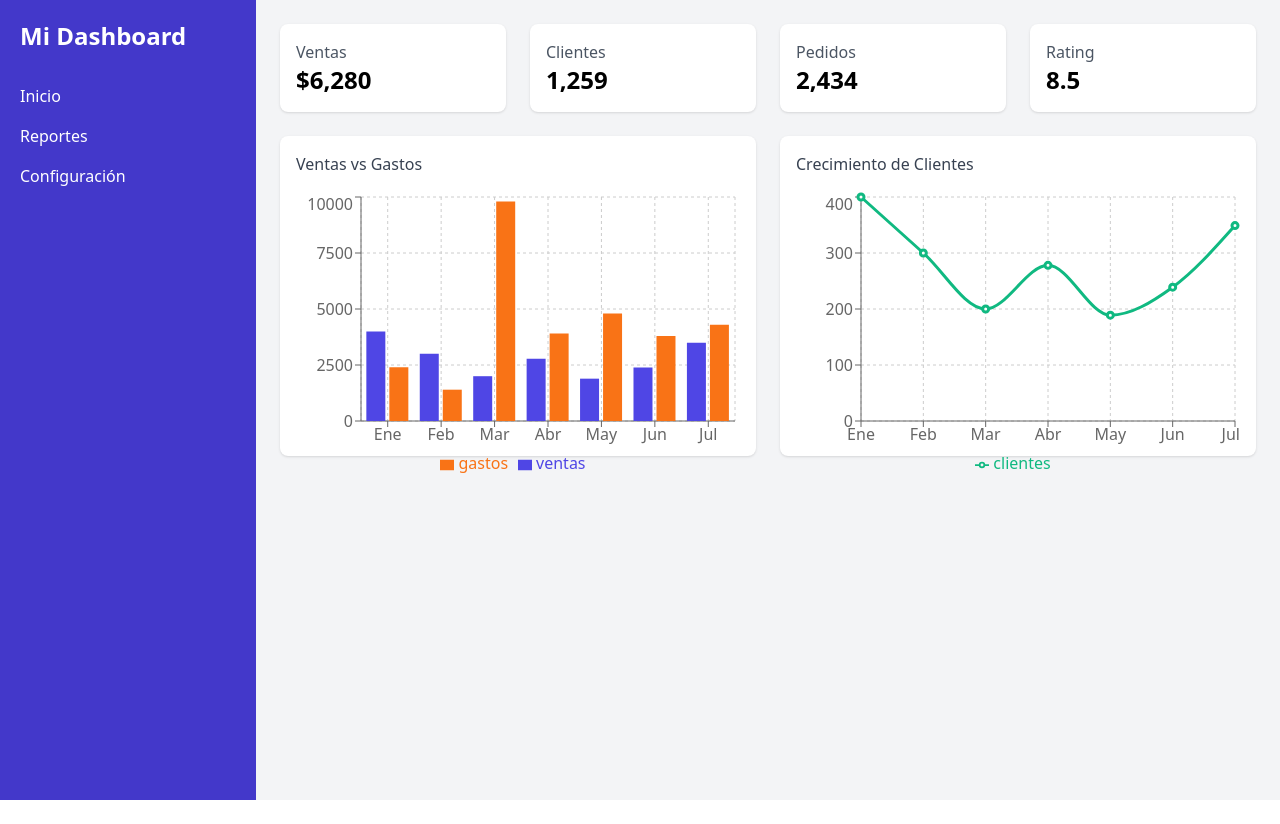
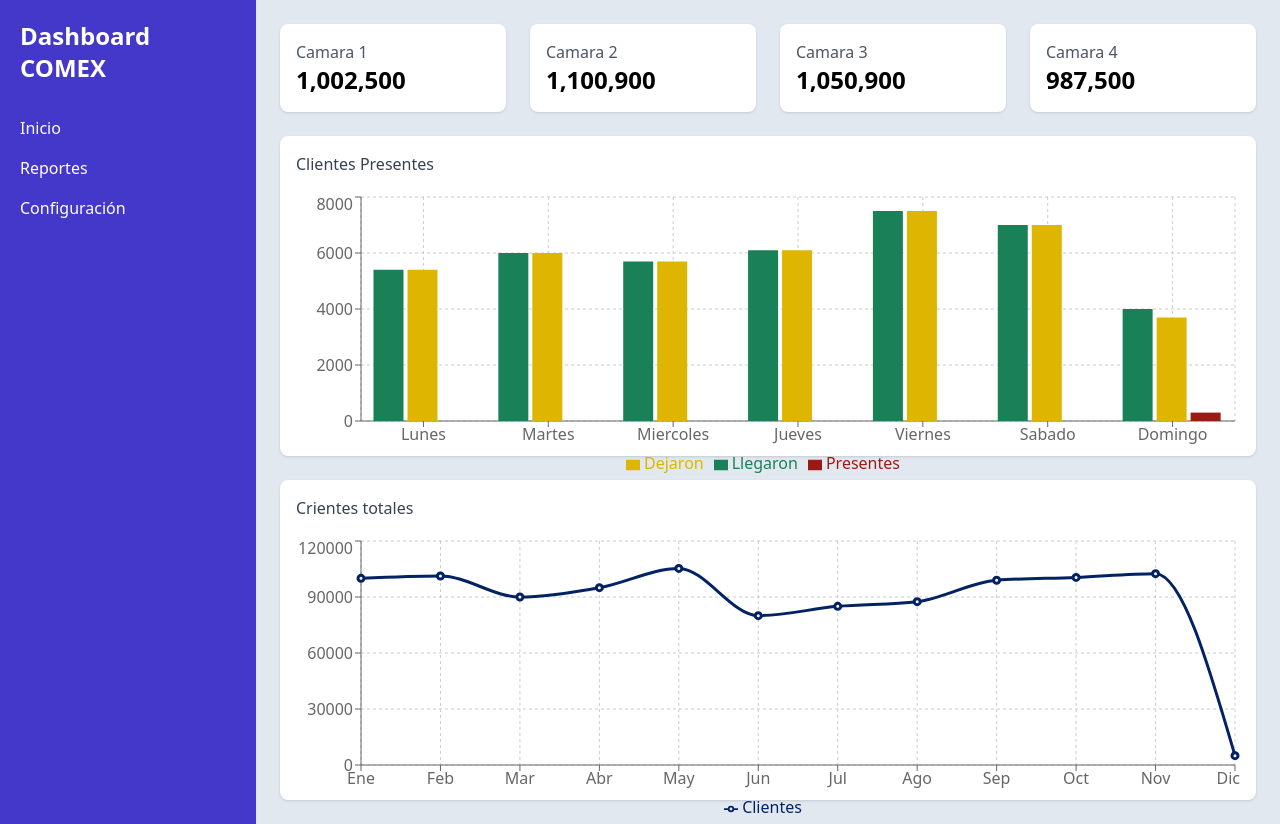
Before and after one commit to Velasco-Tecnosinergia/FrontEnd-Comex, a React (Vite) app in the folder login-app/: page /dashboard in a window 1280 px wide. Before the commit the page ends 800 px from the top, so only its background shows below. Built offline with nearby package versions, Linux system fonts and the light colour scheme.

Commit message:
feat(dashboard): update main layout and widgets

```diff
--- a/login-app/src/components/Dashboard.tsx
+++ b/login-app/src/components/Dashboard.tsx
@@ -2,31 +2,36 @@
 import { BarChart, Bar, XAxis, YAxis, CartesianGrid, Tooltip, Legend, ResponsiveContainer, LineChart, Line } from 'recharts';
 
 const barData = [
-  { name: 'Ene', ventas: 4000, gastos: 2400 },
-  { name: 'Feb', ventas: 3000, gastos: 1398 },
-  { name: 'Mar', ventas: 2000, gastos: 9800 },
-  { name: 'Abr', ventas: 2780, gastos: 3908 },
-  { name: 'May', ventas: 1890, gastos: 4800 },
-  { name: 'Jun', ventas: 2390, gastos: 3800 },
-  { name: 'Jul', ventas: 3490, gastos: 4300 },
+  { name: 'Lunes', Llegaron: 5400, Dejaron: 5400 , Presentes: 0},
+  { name: 'Martes', Llegaron: 6000, Dejaron: 6000 , Presentes: 0},
+  { name: 'Miercoles', Llegaron: 5700, Dejaron: 5700 , Presentes: 0},
+  { name: 'Jueves', Llegaron: 6100, Dejaron: 6100 , Presentes: 0},
+  { name: 'Viernes', Llegaron: 7500, Dejaron: 7500 , Presentes: 0},
+  { name: 'Sabado', Llegaron: 7000, Dejaron: 7000 , Presentes: 0},
+  { name: 'Domingo', Llegaron: 4000, Dejaron: 3700 , Presentes: 300},
 ];
 
 const lineData = [
-  { name: 'Ene', clientes: 400 },
-  { name: 'Feb', clientes: 300 },
-  { name: 'Mar', clientes: 200 },
-  { name: 'Abr', clientes: 278 },
-  { name: 'May', clientes: 189 },
-  { name: 'Jun', clientes: 239 },
-  { name: 'Jul', clientes: 349 },
+  { name: 'Ene', Clientes: 100000 },
+  { name: 'Feb', Clientes: 101250 },
+  { name: 'Mar', Clientes: 90000 },
+  { name: 'Abr', Clientes: 95000 },
+  { name: 'May', Clientes: 105300 },
+  { name: 'Jun', Clientes: 80000 },
+  { name: 'Jul', Clientes: 85000 },
+  { name: 'Ago', Clientes: 87500 },
+  { name: 'Sep', Clientes: 99000 },
+  { name: 'Oct', Clientes: 100500 },
+  { name: 'Nov', Clientes: 102500 },
+  { name: 'Dic', Clientes: 5000 },
 ];
 
 export default function Dashboard() {
   return (
-    <div className="flex min-h-screen bg-gray-100">
+    <div className="flex min-h-screen bg-slate-200">
       {/* Sidebar */}
       <aside className="w-64 bg-indigo-700 text-white p-5">
-        <h2 className="text-2xl font-bold mb-8">Mi Dashboard</h2>
+        <h2 className="text-2xl font-bold mb-8">Dashboard COMEX</h2>
         <nav className="space-y-4">
           <a href="#" className="block hover:text-indigo-200">Inicio</a>
           <a href="#" className="block hover:text-indigo-200">Reportes</a>
@@ -39,42 +44,43 @@ export default function Dashboard() {
         {/* Cards */}
         <div className="grid grid-cols-1 md:grid-cols-4 gap-6 mb-6">
           <div className="bg-white p-4 rounded-lg shadow">
-            <h3 className="text-gray-600">Ventas</h3>
-            <p className="text-2xl font-bold">$6,280</p>
+            <h3 className="text-gray-600">Camara 1</h3>
+            <p className="text-2xl font-bold">1,002,500</p>
           </div>
           <div className="bg-white p-4 rounded-lg shadow">
-            <h3 className="text-gray-600">Clientes</h3>
-            <p className="text-2xl font-bold">1,259</p>
+            <h3 className="text-gray-600">Camara 2</h3>
+            <p className="text-2xl font-bold">1,100,900</p>
           </div>
           <div className="bg-white p-4 rounded-lg shadow">
-            <h3 className="text-gray-600">Pedidos</h3>
-            <p className="text-2xl font-bold">2,434</p>
+            <h3 className="text-gray-600">Camara 3</h3>
+            <p className="text-2xl font-bold">1,050,900</p>
           </div>
           <div className="bg-white p-4 rounded-lg shadow">
-            <h3 className="text-gray-600">Rating</h3>
-            <p className="text-2xl font-bold">8.5</p>
+            <h3 className="text-gray-600">Camara 4</h3>
+            <p className="text-2xl font-bold">987,500</p>
           </div>
         </div>
 
         {/* Gráficas */}
-        <div className="grid grid-cols-1 lg:grid-cols-2 gap-6">
+        <div className="grid grid-cols-1 lg:grid-cols-1 gap-6">
           <div className="bg-white p-4 rounded-lg shadow h-80">
-            <h3 className="text-gray-700 mb-4">Ventas vs Gastos</h3>
-            <ResponsiveContainer width="100%" height="100%">
+            <h3 className="text-gray-700 mb-4">Clientes Presentes</h3>
+            <ResponsiveContainer className="" width="100%" height="100%">
               <BarChart data={barData}>
                 <CartesianGrid strokeDasharray="3 3" />
                 <XAxis dataKey="name" />
                 <YAxis />
                 <Tooltip />
                 <Legend />
-                <Bar dataKey="ventas" fill="#4f46e5" />
-                <Bar dataKey="gastos" fill="#f97316" />
+                <Bar dataKey="Llegaron" fill="#1A8057" />
+                <Bar dataKey="Dejaron" fill="#DEB500" />
+                <Bar dataKey="Presentes" fill="#9C1A15" />
               </BarChart>
             </ResponsiveContainer>
           </div>
 
           <div className="bg-white p-4 rounded-lg shadow h-80">
-            <h3 className="text-gray-700 mb-4">Crecimiento de Clientes</h3>
+            <h3 className="text-gray-700 mb-4">Crientes totales</h3>
             <ResponsiveContainer width="100%" height="100%">
               <LineChart data={lineData}>
                 <CartesianGrid strokeDasharray="3 3" />
@@ -82,11 +88,12 @@ export default function Dashboard() {
                 <YAxis />
                 <Tooltip />
                 <Legend />
-                <Line type="monotone" dataKey="clientes" stroke="#10b981" strokeWidth={3} />
+                <Line type="monotone" dataKey="Clientes" stroke="#032263" strokeWidth={3} />
               </LineChart>
             </ResponsiveContainer>
           </div>
         </div>
+
       </main>
     </div>
   );
```
